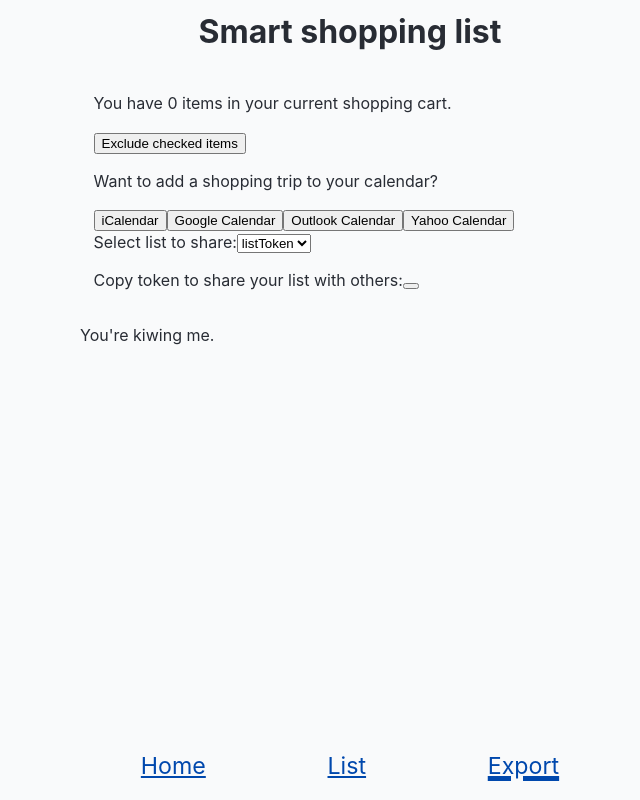
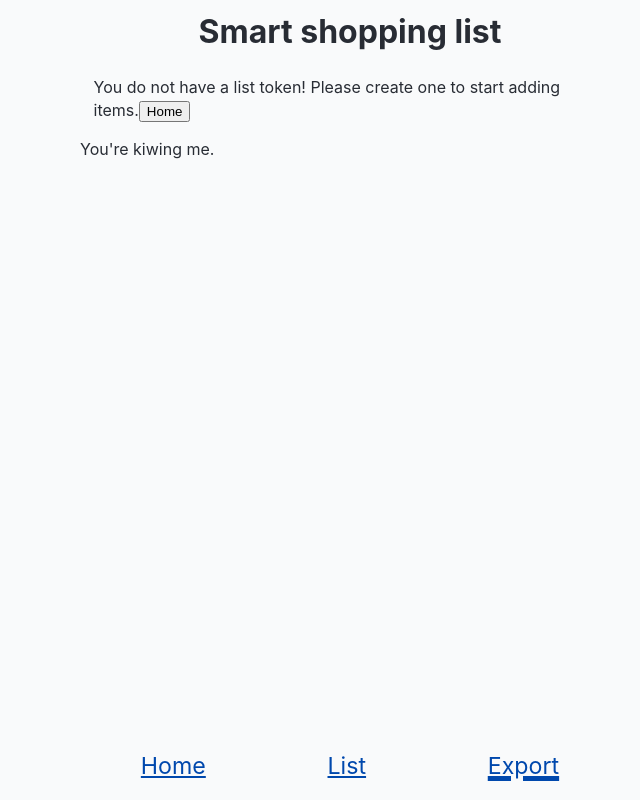
Before and after one commit to the-collab-lab/tcl-46-smart-shopping-list, a React (Vite) app: page /export in a window 1280 px wide. Shown: the whole page, without its empty margins (290-930 px from the left). Built offline with nearby package versions, Linux system fonts and the light colour scheme.

Commit message:
fixed notoken conditional in Export

```diff
--- a/src/components/CopyToken.tsx
+++ b/src/components/CopyToken.tsx
@@ -26,7 +26,7 @@ export function CopyToken({ listToken, userList }) {
 			<label htmlFor="userList">
 				Select list to share:
 				<select
-					value={selectedListToken}
+					value={selectedListToken | ''}
 					onChange={updateSelectedList}
 					id="userList"
 				>
--- a/src/views/Export.tsx
+++ b/src/views/Export.tsx
@@ -11,7 +11,7 @@ export function Export() {
 
 	return (
 		<>
-			{listToken !== 'null' && getUserListsArr(userList) ? (
+			{listToken && listToken !== 'null' ? (
 				<>
 					<Calendar listOfShoppingListItems={adjustedData} />
 					<CopyToken
```
